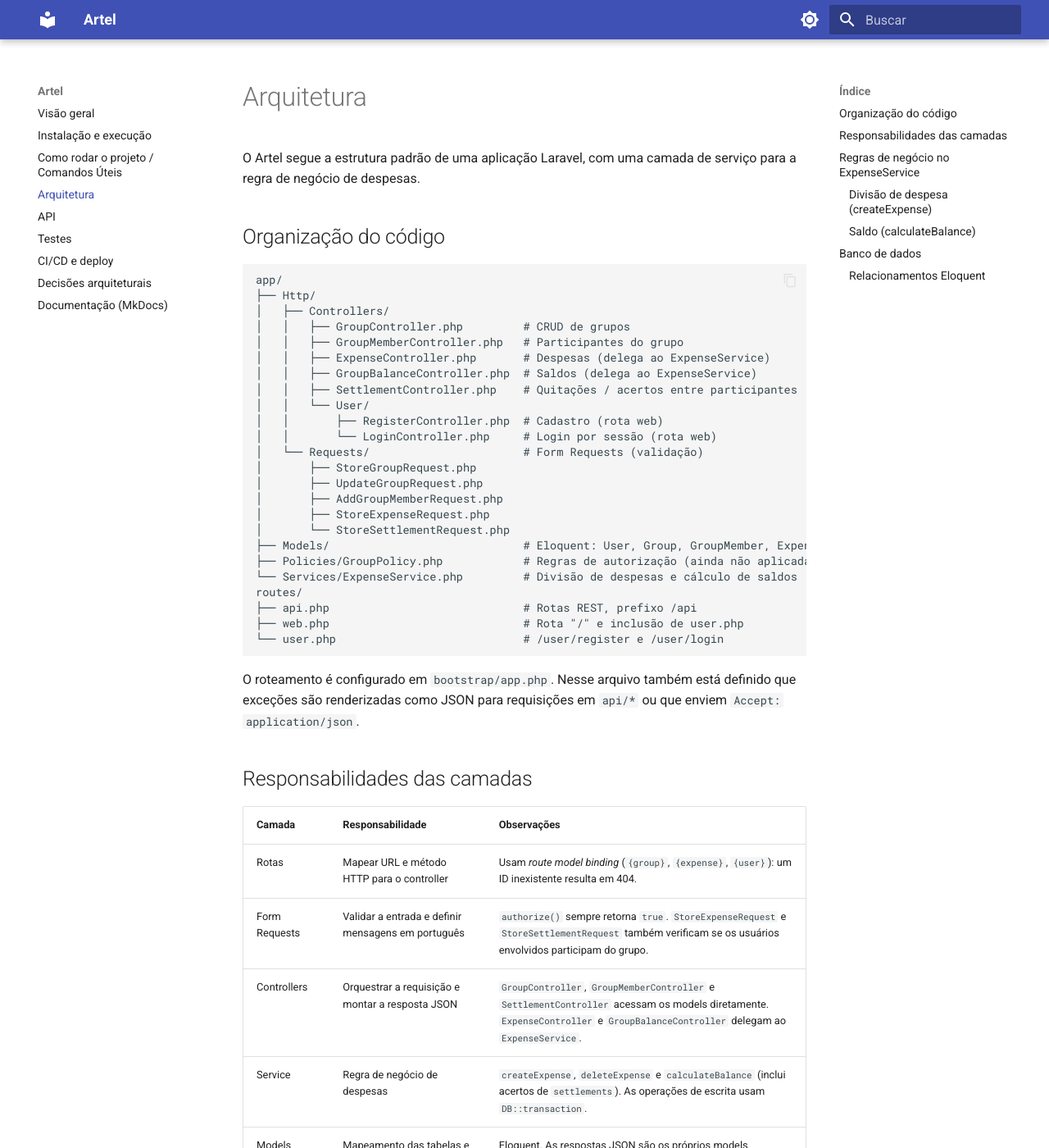
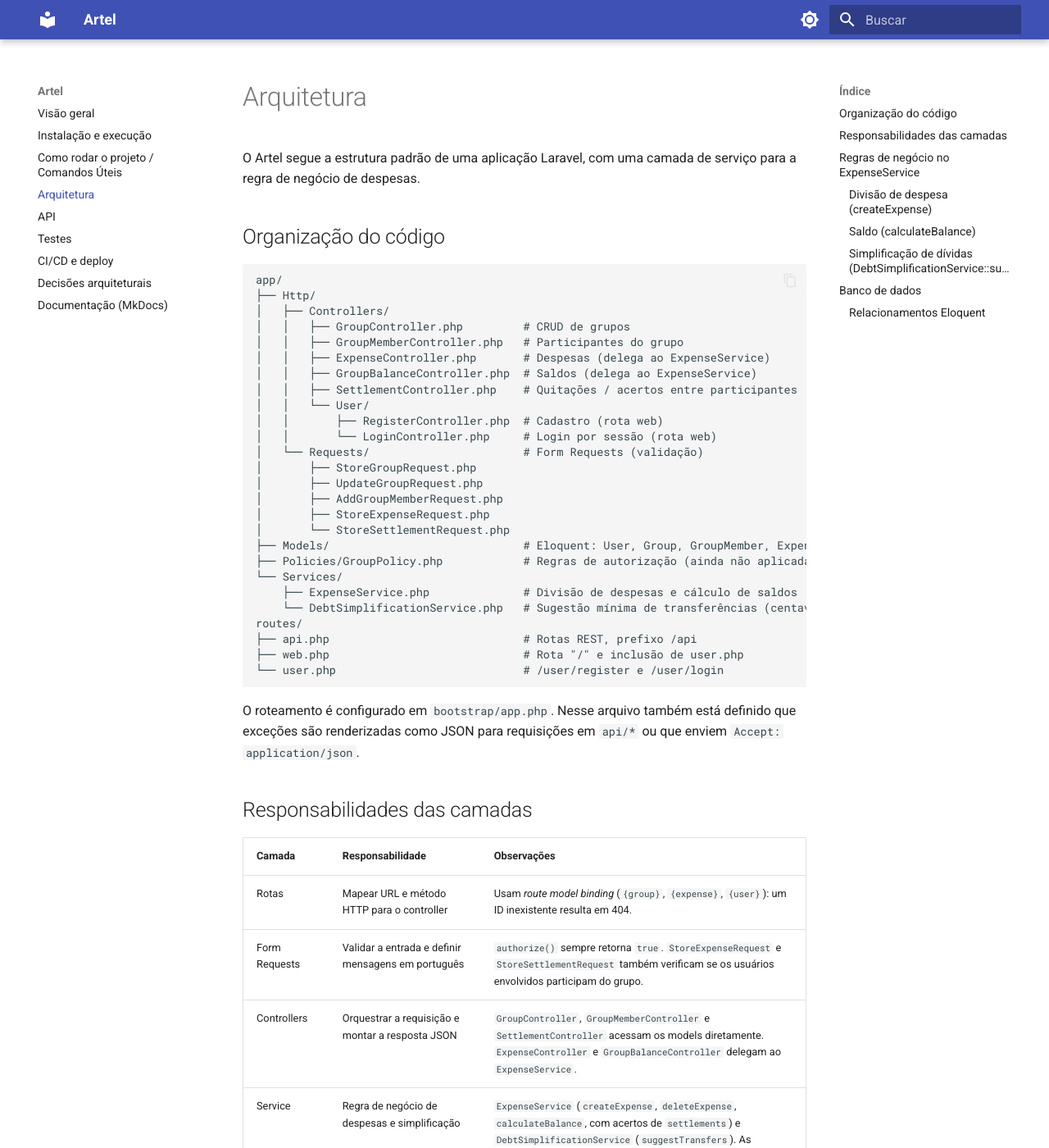
Before and after one commit to C14-Inatel-2026-2/Artel, an MkDocs documentation site: the page built from docs/arquitetura.md, in a window 1280 px wide and 1400 px high. Shown: the whole window at 82% size. Built offline with MkDocs 1.6.1 and Material for MkDocs 9.7.7, drawn with Linux system fonts in a browser that asks for light colours; some of the changed text lies outside the part shown.

Commit message:
docs: document debt simplification and suggested_transfers

```diff
--- a/docs/arquitetura.md
+++ b/docs/arquitetura.md
@@ -24,7 +24,9 @@ app/
 │       └── StoreSettlementRequest.php
 ├── Models/                             # Eloquent: User, Group, GroupMember, Expense, ExpenseSplit, Settlement
 ├── Policies/GroupPolicy.php            # Regras de autorização (ainda não aplicadas)
-└── Services/ExpenseService.php         # Divisão de despesas e cálculo de saldos
+└── Services/
+    ├── ExpenseService.php              # Divisão de despesas e cálculo de saldos
+    └── DebtSimplificationService.php   # Sugestão mínima de transferências (centavos)
 routes/
 ├── api.php                             # Rotas REST, prefixo /api
 ├── web.php                             # Rota "/" e inclusão de user.php
@@ -40,7 +42,7 @@ O roteamento é configurado em `bootstrap/app.php`. Nesse arquivo também está
 | Rotas | Mapear URL e método HTTP para o controller | Usam *route model binding* (`{group}`, `{expense}`, `{user}`): um ID inexistente resulta em 404. |
 | Form Requests | Validar a entrada e definir mensagens em português | `authorize()` sempre retorna `true`. `StoreExpenseRequest` e `StoreSettlementRequest` também verificam se os usuários envolvidos participam do grupo. |
 | Controllers | Orquestrar a requisição e montar a resposta JSON | `GroupController`, `GroupMemberController` e `SettlementController` acessam os models diretamente. `ExpenseController` e `GroupBalanceController` delegam ao `ExpenseService`. |
-| Service | Regra de negócio de despesas | `createExpense`, `deleteExpense` e `calculateBalance` (inclui acertos de `settlements`). As operações de escrita usam `DB::transaction`. |
+| Service | Regra de negócio de despesas e simplificação | `ExpenseService` (`createExpense`, `deleteExpense`, `calculateBalance`, com acertos de `settlements`) e `DebtSimplificationService` (`suggestTransfers`). As operações de escrita usam `DB::transaction`. |
 | Models | Mapeamento das tabelas e relacionamentos | Eloquent. As respostas JSON são os próprios models serializados (não há API Resources). |
 | Policy | Regras de autorização para grupos | `GroupPolicy` define `viewAny`, `view`, `update`, `delete`, `addMember` e `removeMember`, mas **não é invocada** pelo código atual. |
 
@@ -68,6 +70,17 @@ Para cada participante atual do grupo:
 
 !!! note
     As parcelas são definidas no momento do registro da despesa. Participantes adicionados depois não entram na divisão das despesas anteriores, e o saldo considera apenas quem é participante no momento da consulta.
+
+### Simplificação de dívidas (`DebtSimplificationService::suggestTransfers`)
+
+A partir dos `net_balance` já calculados:
+
+1. Converte cada saldo para centavos inteiros.
+2. Separa devedores (`net_balance < 0`) e credores (`net_balance > 0`). Quem está `quitado` é ignorado.
+3. Emparelha iterativamente o maior devedor com o maior credor, registrando uma transferência de `min(|dívida|, crédito)`.
+4. Repete até zerar todos os saldos pendentes.
+
+O resultado entra em `suggested_transfers` na resposta de `GET /api/groups/{group}/balances`.
 
 ## Banco de dados
 
```
Also changed, not shown: docs/api.md (+9 -0 lines), docs/index.md (+1 -0 lines).
